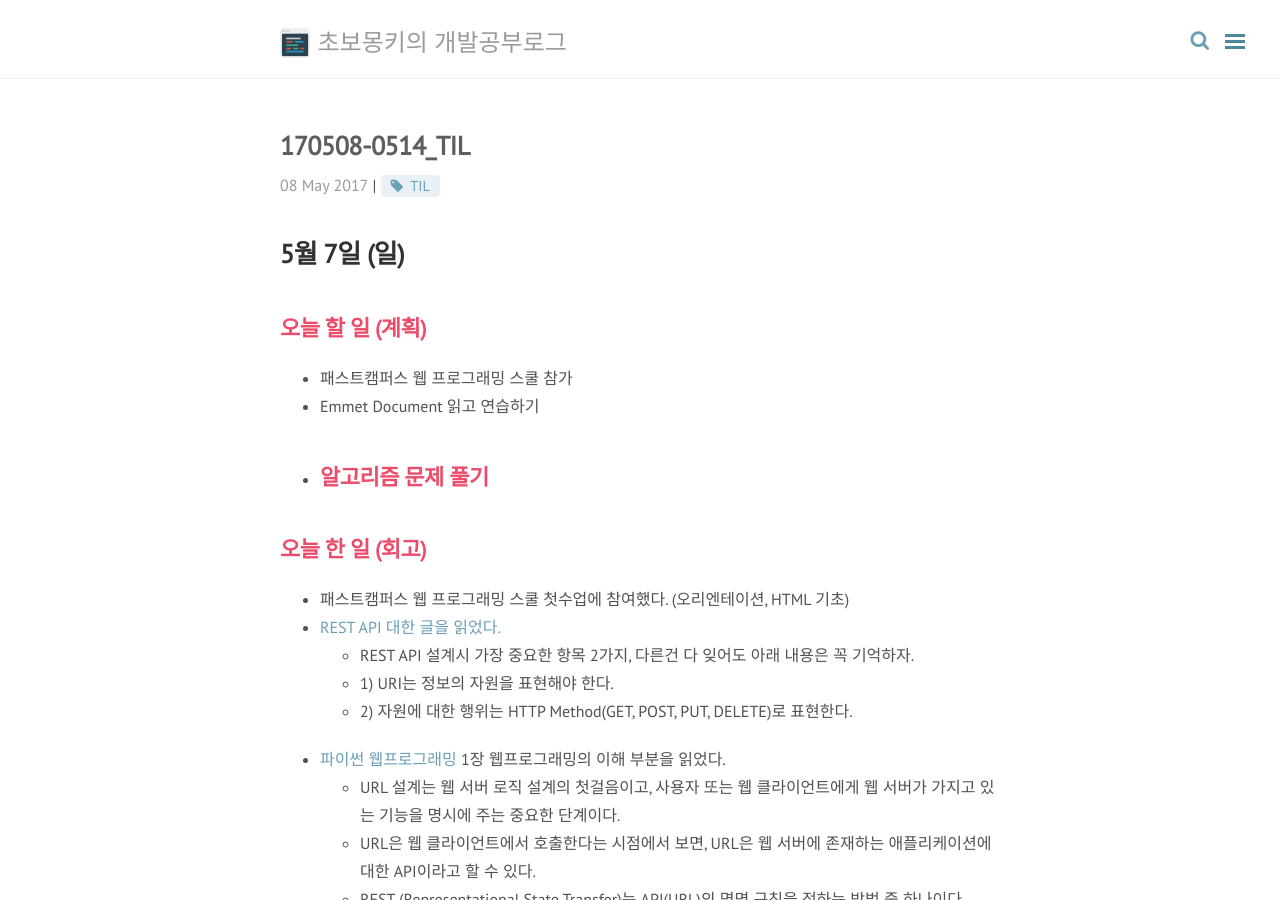
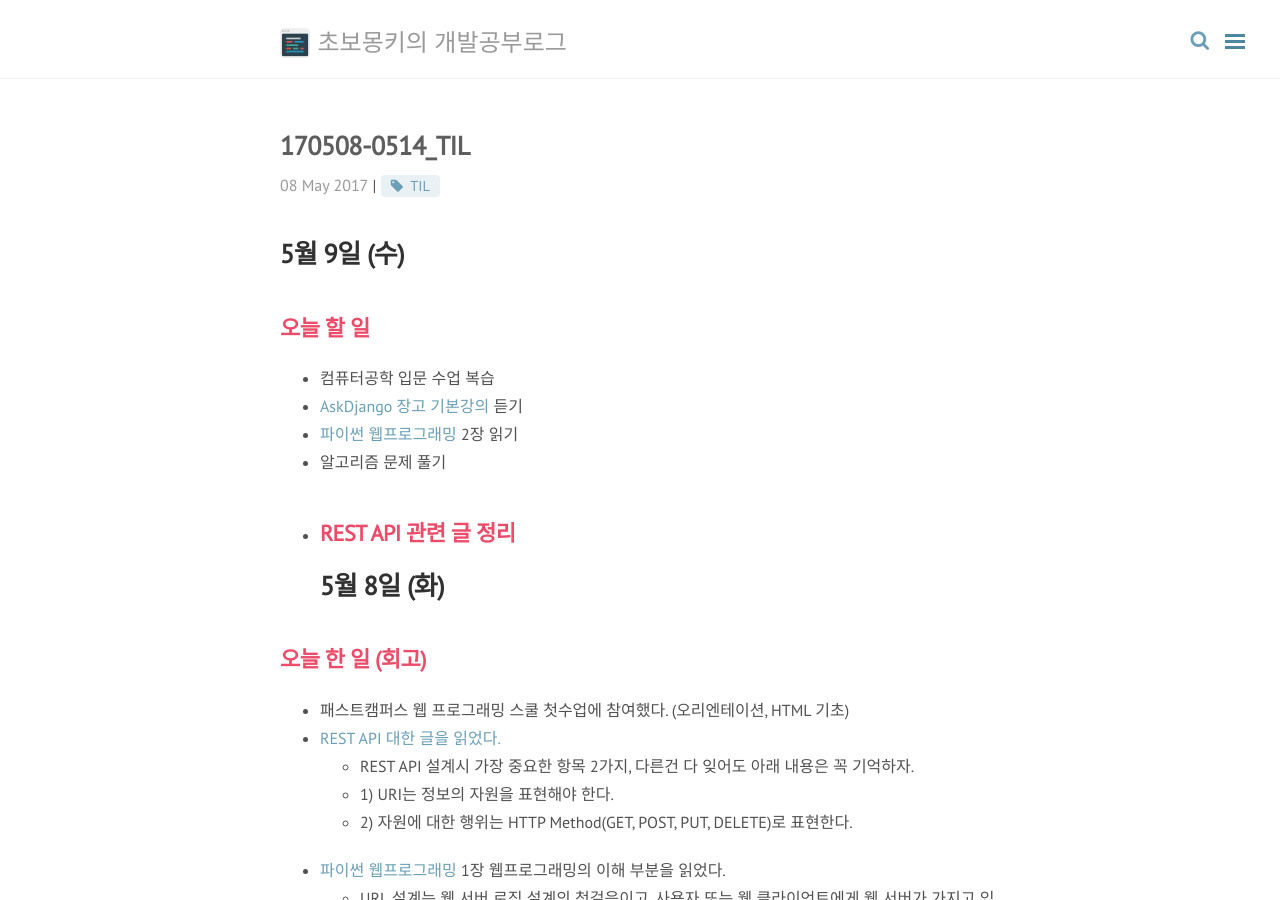
Before and after one commit to wayhome25/wayhome25.github.io, a Jekyll site: the page built from _posts/TIL(Today I Learned)/2017-05-08-05-14-TIL.md, in a window 1280 px wide and 900 px high. Built offline with Jekyll 4.4.1, drawn with Linux system fonts in a browser that asks for light colours; nearby versions of some CDN libraries; comment, search, counter and statistics services are not loaded.

Commit message:
add blog post

```diff
--- a/_posts/TIL(Today I Learned)/2017-05-08-05-14-TIL.md
+++ b/_posts/TIL(Today I Learned)/2017-05-08-05-14-TIL.md
@@ -6,13 +6,16 @@ permalink: /til/:year/:month/:day/:title/
 tags: [TIL]
 comments: true
 ---
-# 5월 7일 (일)
+# 5월 9일 (수)
 
-## 오늘 할 일 (계획)
-- 패스트캠퍼스 웹 프로그래밍 스쿨 참가
-- Emmet Document 읽고 연습하기
+## 오늘 할 일
+- 컴퓨터공학 입문 수업 복습
+- [AskDjango 장고 기본강의](https://nomade.kr/vod/django/) 듣기
+- [파이썬 웹프로그래밍](http://www.yes24.com/24/goods/17295239?scode=032&OzSrank=1) 2장 읽기
 - 알고리즘 문제 풀기
--
+- REST API 관련 글 정리
+---
+# 5월 8일 (화)
 
 ## 오늘 한 일 (회고)
 - 패스트캠퍼스 웹 프로그래밍 스쿨 첫수업에 참여했다. (오리엔테이션, HTML 기초)
```
Also changed, not shown: _posts/cs/2017-04-15-cs-16.md (+1 -0 lines).
